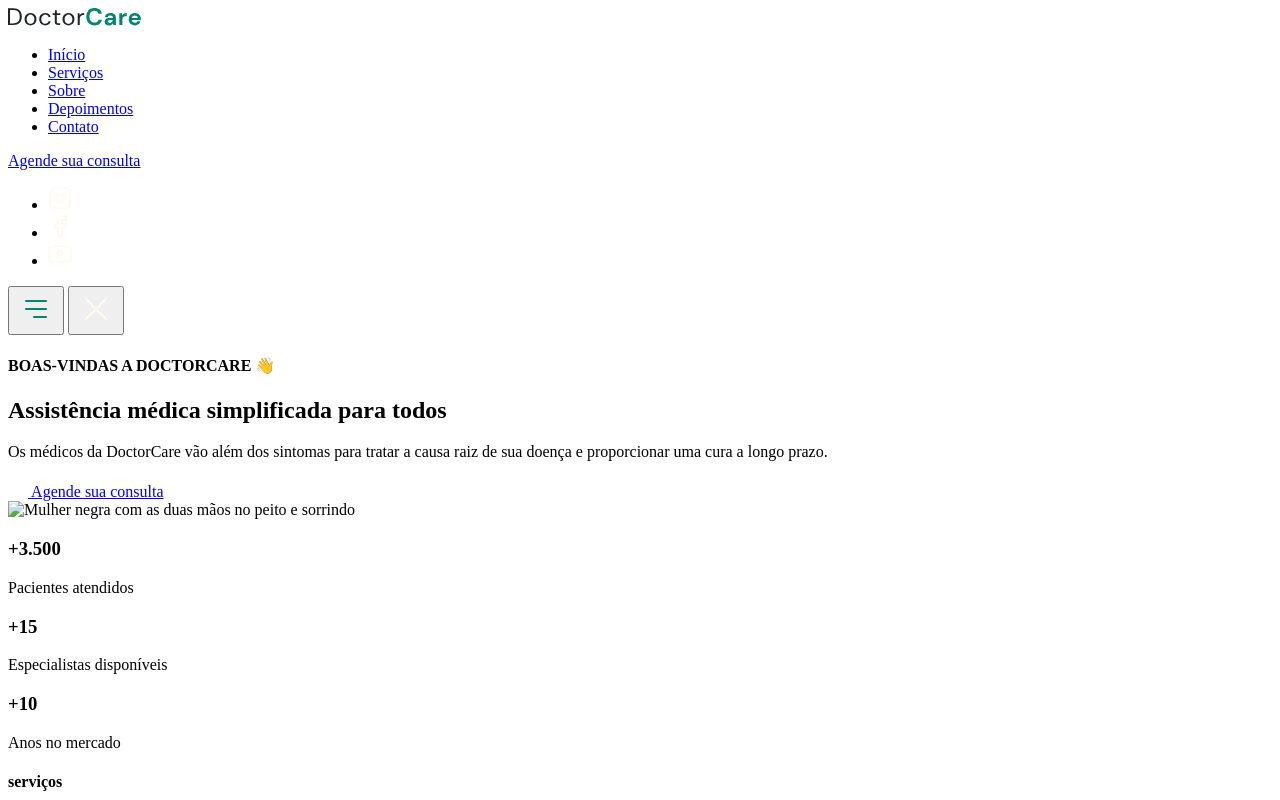
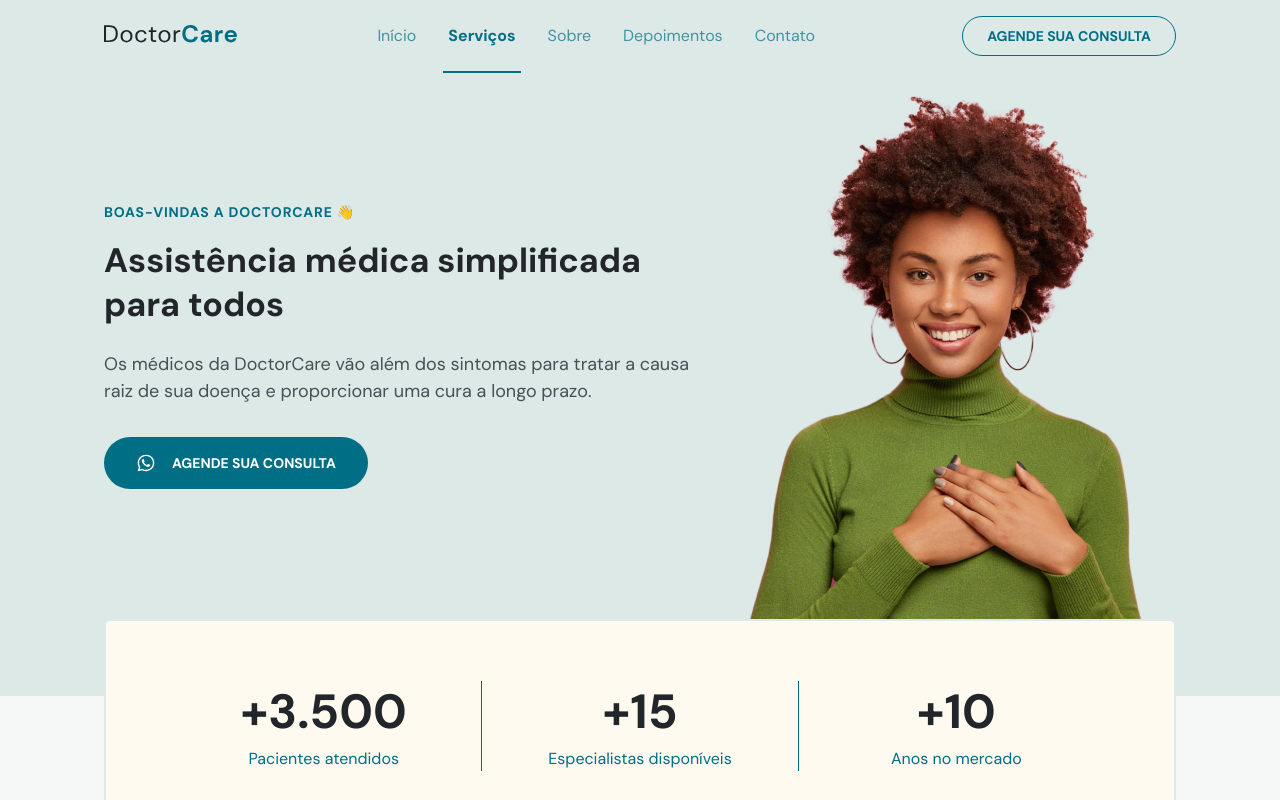
Before and after one commit to rfduarte-dev/doctorcare, a plain HTML site: page index.html in a window 1280 px wide. Shown: the top 800 px of the page. Drawn offline with nearby package versions, Linux system fonts and the light colour scheme; the site is published under a folder, as on GitHub Pages, so addresses that start at the root find nothing.

Commit message:
ajuster de links

```diff
--- a/index.html
+++ b/index.html
@@ -10,7 +10,7 @@
       href="https://fonts.googleapis.com/css2?family=DM+Sans:wght@400;700&display=swap"
       rel="stylesheet"
     />
-    <link rel="stylesheet" href="/style.css" />
+    <link rel="stylesheet" href="./style.css" />
     <title>DoctorCare</title>
   </head>
   <body onscroll="onScroll()" class="">
@@ -275,7 +275,7 @@
 
         <div class="col-b">
           <img
-            src="/assets/mulher-negra-com-as-duas-mãos-no-peito-e-sorrindo.png"
+            src="./assets/mulher-negra-com-as-duas-mãos-no-peito-e-sorrindo.png"
             alt="Mulher negra com as duas mãos no peito e sorrindo"
             class="img-home"
           />
@@ -568,7 +568,7 @@
         </div>
         <div class="col-b">
           <img
-            src="/assets/homem-negro-com-moletom-bege-mexendo-no-celular.png"
+            src="./assets/homem-negro-com-moletom-bege-mexendo-no-celular.png"
             alt="Homem negro com moletom bege mexendo no celular"
           />
         </div>
@@ -759,6 +759,6 @@
     <!-- ==ScrollReveal -->
     <script src="https://unpkg.com/scrollreveal"></script>
 
-    <script src="main.js"></script>
+    <script src="./main.js"></script>
   </body>
 </html>
```
